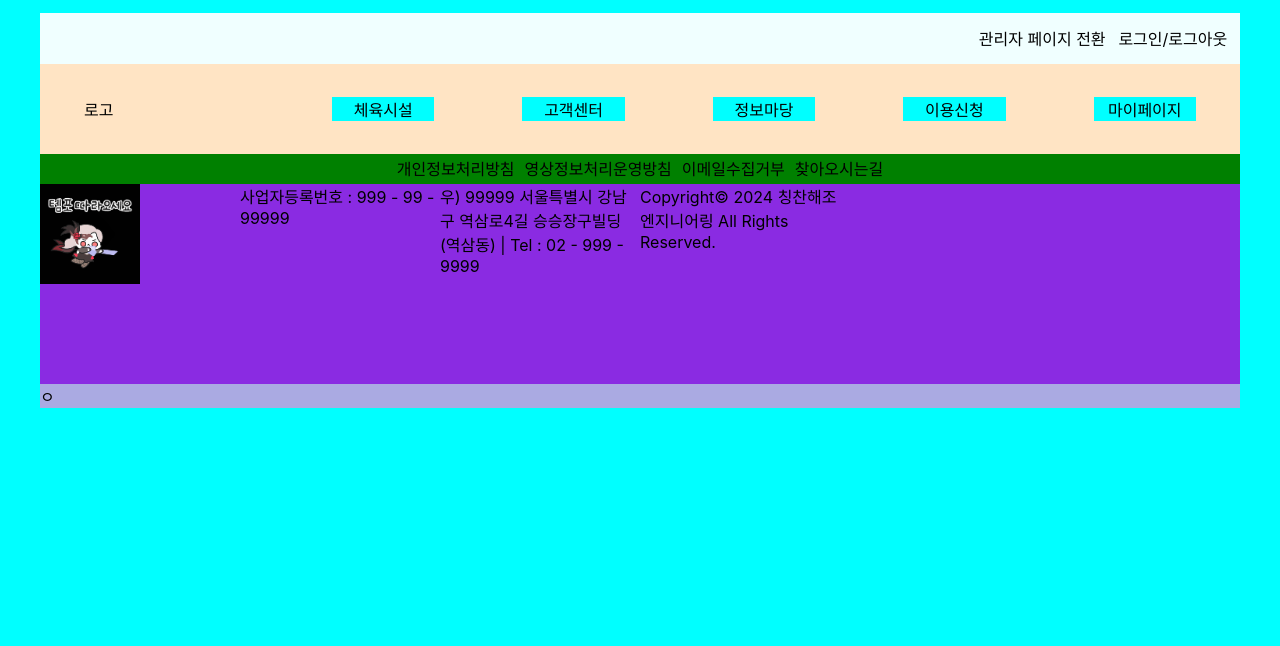
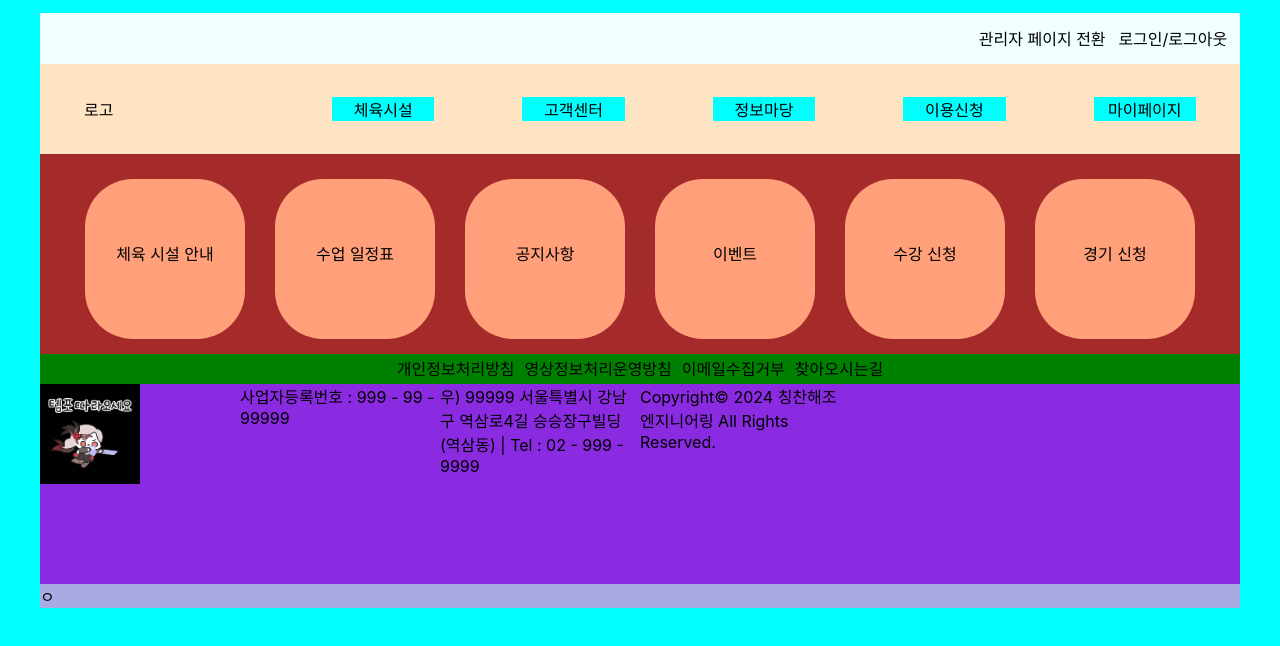
Before and after one commit to winsam003/Sports-complex, a React (Create React App) app in the folder sports-complex/: page / in a window 1280 px wide. Shown: the top 646 px of the page. Built offline with nearby package versions, Linux system fonts and the light colour scheme.

Commit message:
홈 미들 메뉴

```diff
--- a/sports-complex/src/App.js
+++ b/sports-complex/src/App.js
@@ -1,11 +1,13 @@
 import './App.css';
 import Header from './components/Header';
 import Footer from './components/Footer';
+import MiddleMenu from './components/MiddleMenu';
 
 function App() {
   return (
     <div>
       <Header />
+      <MiddleMenu />
       <Footer />
     </div>
 
--- /dev/null
+++ b/sports-complex/src/components/MiddleMenu.css
@@ -0,0 +1,21 @@
+.middlemenu {
+    /* display: grid; */
+    flex: 0 0 auto;
+    background-color: brown;
+    height: 200px;
+    /* align-items: center;
+    justify-content: center; */
+    text-align: center;
+    line-height: 200px;
+}
+
+.middlemenu>span{
+    background-color: #ffa07a;
+    display: inline-block;
+    width: 10rem;
+    height: 10rem;
+    text-align: center;
+    line-height: 150px;
+    border-radius: 30%;
+    margin: 0 15px;
+}
--- /dev/null
+++ b/sports-complex/src/components/MiddleMenu.jsx
@@ -0,0 +1,14 @@
+import "./MiddleMenu.css"
+
+export default function MiddleMenu() {
+    return (
+        <div className="middlemenu">
+            <span>체육 시설 안내</span>
+            <span>수업 일정표</span>
+            <span>공지사항</span>
+            <span>이벤트</span>
+            <span>수강 신청</span>
+            <span>경기 신청</span>
+        </div>
+    )
+}
```
Also changed, not shown: 1 other file (tests, documents, lock files or other folders).
